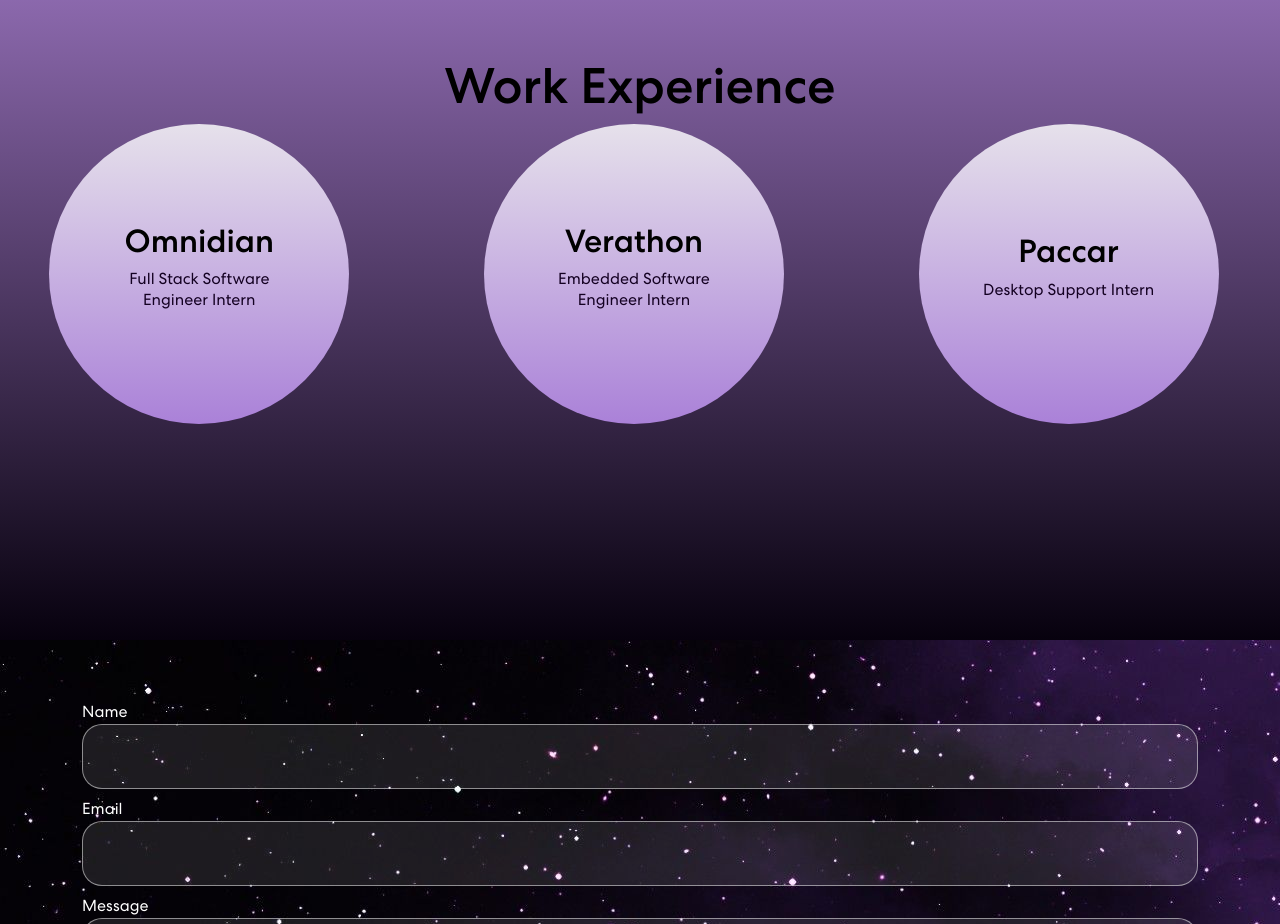
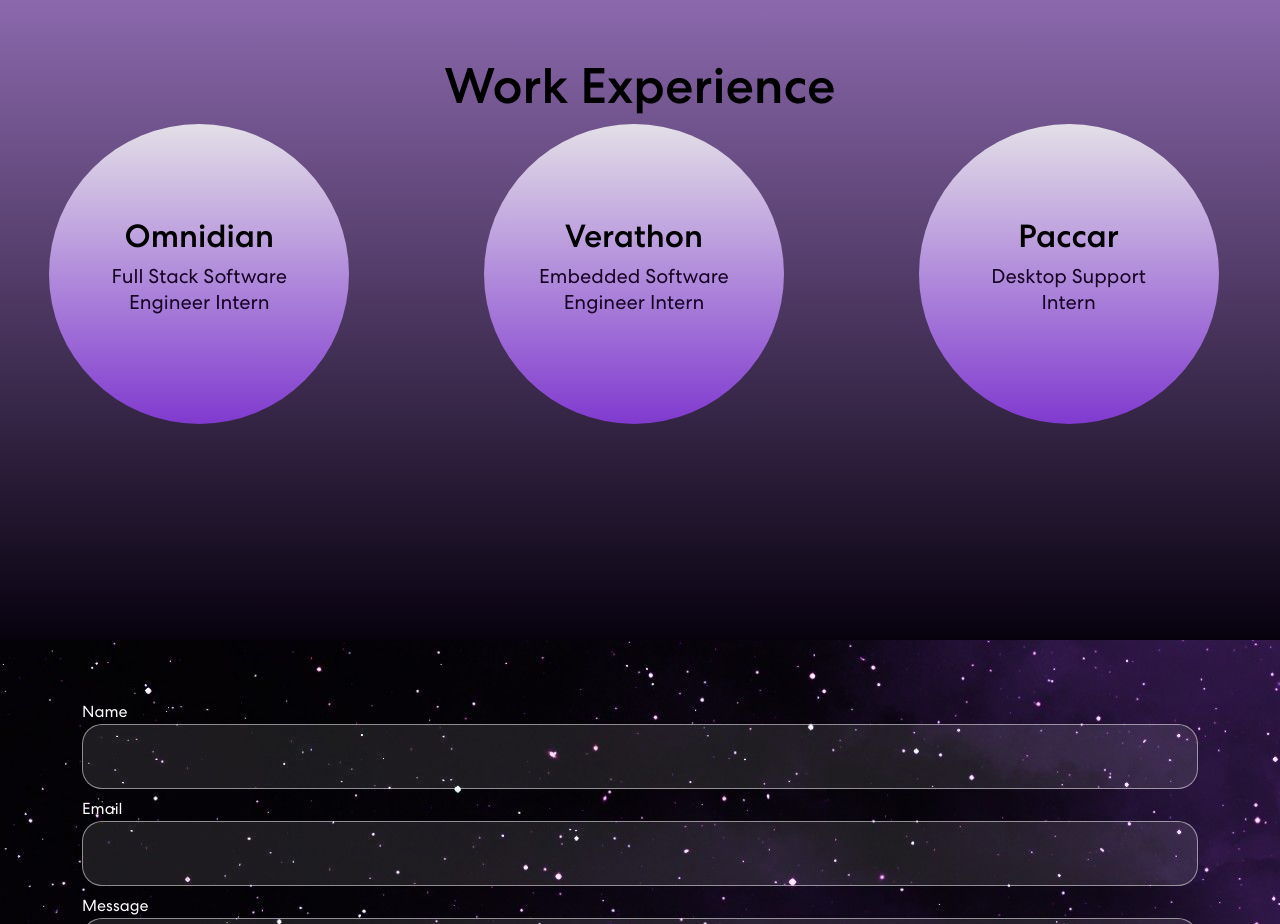
Before and after one commit to Freedmk/freedmk.github.io, a React (Create React App) app: page / in a window 1280 px wide. Shown: the part 1560-2484 px from the top of the page. Built offline with nearby package versions, Linux system fonts and the light colour scheme.

Commit message:
style changes on workcards

```diff
--- a/src/Application.css
+++ b/src/Application.css
@@ -408,7 +408,10 @@
     color: #000;
     font-size: 50px;
 }
-/*card*/
+.experience h2 {
+    text-align: center;
+    color: #000000;
+}
 .buttons {
     flex: display;
     padding: 10px 50px 10px 50px;
@@ -416,21 +419,22 @@
     width: 300px;
     height: 300px;
     border-radius: 50%;
-    background: linear-gradient(#e6e1eb, #aa81d8);
+    background: linear-gradient(#e3dfe7, #803acf);
+    /* background-color: #6a0dad; */
     text-decoration: none;
 }
-.experience h2 {
-    text-align: center;
-    color: #000000;
-}
-.buttons:hover {
-    color: #002ead;
-    transition: 0.7s;
-}
+
 .buttons p {
     text-align: center;
     color: #140122;
+    font-size: 20px;
 }
+.buttons:hover {
+    background: linear-gradient(#803acf, #e6e1eb);
+    transform: scale(1.09);
+    transition: 0.7s;
+}
+
 /************ Resume Css ************/
 .resume {
     background: linear-gradient(#ac82d4, #07010e);
```
